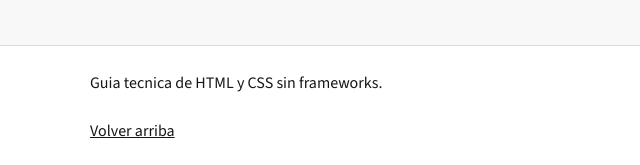
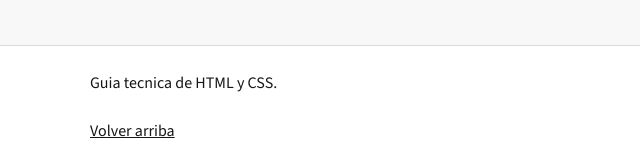
Before and after one commit to mertmadeit/web-directorio, a plain HTML site: page praticas/DocumentaciónHTMLyCSS/index.html in a window 1280 px wide. Shown: the part 7875-8040 px from the top of the page, 0-640 px from the left. Drawn offline with nearby package versions, Linux system fonts and the light colour scheme.

Commit message:
DOCUMENTACION HTML Y CSS add img

```diff
--- a/praticas/DocumentaciónHTMLyCSS/index.html
+++ b/praticas/DocumentaciónHTMLyCSS/index.html
@@ -583,7 +583,7 @@ a[href^="https"] { font-weight: 600; }</code></pre>
 
     <footer class="site-footer">
         <div class="container footer-inner">
-            <p>Guia tecnica de HTML y CSS sin frameworks.</p>
+            <p>Guia tecnica de HTML y CSS.</p>
             <a href="#top">Volver arriba</a>
         </div>
     </footer>
```
Also changed, not shown: index.html (+1 -1 lines), assets/img/webdocs.png (added).
